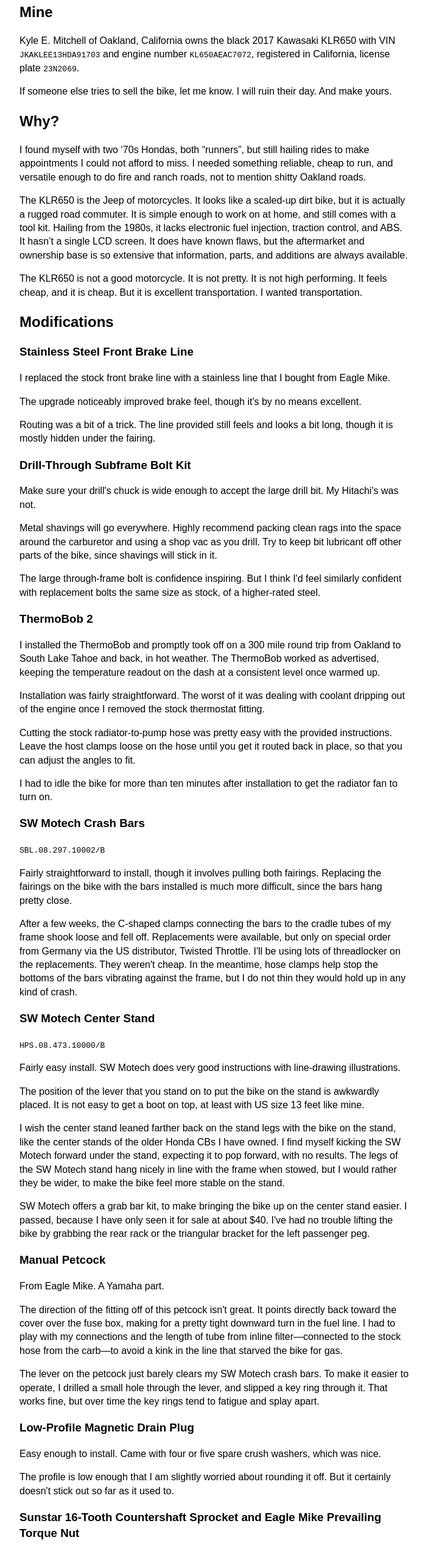
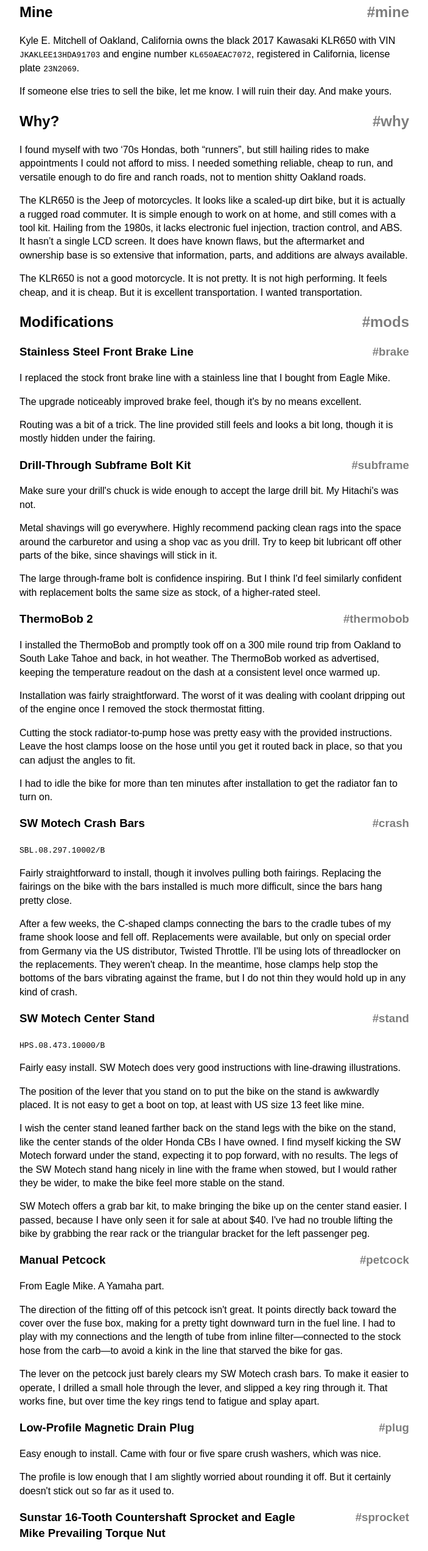
Before and after one commit to kemitchell/klr.kemitchell.com, a plain HTML site: page index.html in a window 1280 px wide. Shown: the part 233-2776 px from the top of the page at 61% size, without its empty margins (288-991 px from the left). Drawn offline with Linux system fonts and the light colour scheme.

Commit message:
Add and display heading IDs

```diff
--- a/index.html
+++ b/index.html
@@ -14,78 +14,78 @@
       </blockquote>
     </header>
     <main>
-      <h2>Mine</h2>
+      <h2 id=mine>Mine</h2>
       <p>Kyle E. Mitchell of Oakland, California owns the black 2017 Kawasaki KLR650 with VIN <code>JKAKLEE13HDA91703</code> and engine number <code>KL650AEAC7072</code>, registered in California, license plate <code>23N2069</code>.</p>
       <p>If someone else tries to sell the bike, <a id=email>let me know</a>.  I will ruin their day.  And make yours.</p>
 
-      <h2>Why?</h2>
+      <h2 id=why>Why?</h2>
       <p>I found myself with two ‘70s Hondas, both “runners”, but still hailing rides to make appointments I could not afford to miss.  I needed something reliable, cheap to run, and versatile enough to do fire and ranch roads, not to mention shitty Oakland roads.</p>
       <p>The KLR650 is the Jeep of motorcycles.  It looks like a scaled-up dirt bike, but it is actually a rugged road commuter.  It is simple enough to work on at home, and still comes with a tool kit.  Hailing from the 1980s, it lacks electronic fuel injection, traction control, and ABS.  It hasn’t a single LCD screen.  It does have known flaws, but the aftermarket and ownership base is so extensive that information, parts, and additions are always available.</p>
       <p>The KLR650 is not a good motorcycle.  It is not pretty.  It is not high performing.  It feels cheap, and it is cheap.  But it is excellent transportation.  I wanted transportation.</p>
 
-      <h2>Modifications</h2>
+      <h2 id=mods>Modifications</h2>
 
-      <h3>Stainless Steel Front Brake Line</h3>
+      <h3 id=brake>Stainless Steel Front Brake Line</h3>
       <p>I replaced the stock front brake line with a stainless line that I bought from Eagle Mike.</p>
       <p>The upgrade noticeably improved brake feel, though it's by no means excellent.</p>
       <p>Routing was a bit of a trick.  The line provided still feels and looks a bit long, though it is mostly hidden under the fairing.</p>
 
-      <h3>Drill-Through Subframe Bolt Kit</h3>
+      <h3 id=subframe>Drill-Through Subframe Bolt Kit</h3>
       <p>Make sure your drill's chuck is wide enough to accept the large drill bit.  My Hitachi's was not.</p>
       <p>Metal shavings will go everywhere.  Highly recommend packing clean rags into the space around the carburetor and using a shop vac as you drill.  Try to keep bit lubricant off other parts of the bike, since shavings will stick in it.</p>
       <p>The large through-frame bolt is confidence inspiring.  But I think I'd feel similarly confident with replacement bolts the same size as stock, of a higher-rated steel.</p>
 
-      <h3>ThermoBob 2</h3>
+      <h3 id=thermobob>ThermoBob 2</h3>
       <p>I installed the ThermoBob and promptly took off on a 300 mile round trip from Oakland to South Lake Tahoe and back, in hot weather.  The ThermoBob worked as advertised, keeping the temperature readout on the dash at a consistent level once warmed up.</p>
       <p>Installation was fairly straightforward.  The worst of it was dealing with coolant dripping out of the engine once I removed the stock thermostat fitting.</p>
       <p>Cutting the stock radiator-to-pump hose was pretty easy with the provided instructions.  Leave the host clamps loose on the hose until you get it routed back in place, so that you can adjust the angles to fit.</p>
       <p>I had to idle the bike for more than ten minutes after installation to get the radiator fan to turn on.</p>
 
-      <h3>SW Motech Crash Bars</h3>
+      <h3 id=crash>SW Motech Crash Bars</h3>
       <p><code>SBL.08.297.10002/B</code></p>
       <p>Fairly straightforward to install, though it involves pulling both fairings.  Replacing the fairings on the bike with the bars installed is much more difficult, since the bars hang pretty close.</p>
       <p>After a few weeks, the C-shaped clamps connecting the bars to the cradle tubes of my frame shook loose and fell off.  Replacements were available, but only on special order from Germany via the US distributor, Twisted Throttle.  I'll be using lots of threadlocker on the replacements.  They weren't cheap.  In the meantime, hose clamps help stop the bottoms of the bars vibrating against the frame, but I do not thin they would hold up in any kind of crash.</p>
 
-      <h3>SW Motech Center Stand</h3>
+      <h3 id=stand>SW Motech Center Stand</h3>
       <p><code>HPS.08.473.10000/B</code></p>
       <p>Fairly easy install.  SW Motech does very good instructions with line-drawing illustrations.</p>
       <p>The position of the lever that you stand on to put the bike on the stand is awkwardly placed.  It is not easy to get a boot on top, at least with US size 13 feet like mine.</p>
       <p>I wish the center stand leaned farther back on the stand legs with the bike on the stand, like the center stands of the older Honda CBs I have owned.  I find myself kicking the SW Motech forward under the stand, expecting it to pop forward, with no results.  The legs of the SW Motech stand hang nicely in line with the frame when stowed, but I would rather they be wider, to make the bike feel more stable on the stand.</p>
       <p>SW Motech offers a grab bar kit, to make bringing the bike up on the center stand easier.  I passed, because I have only seen it for sale at about $40.  I've had no trouble lifting the bike by grabbing the rear rack or the triangular bracket for the left passenger peg.</p>
 
-      <h3>Manual Petcock</h3>
+      <h3 id=petcock>Manual Petcock</h3>
       <p>From Eagle Mike.  A Yamaha part.</p>
       <p>The direction of the fitting off of this petcock isn't great.  It points directly back toward the cover over the fuse box, making for a pretty tight downward turn in the fuel line.  I had to play with my connections and the length of tube from inline filter—connected to the stock hose from the carb—to avoid a kink in the line that starved the bike for gas.</p>
       <p>The lever on the petcock just barely clears my SW Motech crash bars.  To make it easier to operate, I drilled a small hole through the lever, and slipped a key ring through it.  That works fine, but over time the key rings tend to fatigue and splay apart.</p>
 
-      <h3>Low-Profile Magnetic Drain Plug</h3>
+      <h3 id=plug>Low-Profile Magnetic Drain Plug</h3>
       <p>Easy enough to install.  Came with four or five spare crush washers, which was nice.</p>
       <p>The profile is low enough that I am slightly worried about rounding it off.  But it certainly doesn't stick out so far as it used to.</p>
 
-      <h3>Sunstar 16-Tooth Countershaft Sprocket and Eagle Mike Prevailing Torque Nut</h3>
+      <h3 id=sprocket>Sunstar 16-Tooth Countershaft Sprocket and Eagle Mike Prevailing Torque Nut</h3>
       <p>The stock lock washer was a pain to pry loose, and the stock nut was very difficult to bust loose.  When I finally managed it, my breaker bar flew out of my hand onto the floor.  I was afraid I'd stripped the bolt.  Instead, it was loose.</p>
       <p>You want the bike on side stand, with the bike in gear.  You also want to depress the rear brake as you break the nut loose.  This is very awkward, even if you can straddle the bike and stand flat-footed.  Shorter mechanics will need a hand, or some kind of clamp to press the brake pedal for them.</p>
       <p>The prevailing torque bolt was much easier to install, but required a large 30mm hex socket.</p>
       <p>The change is most noticeable from a stop.  It's much easier to stall the bike. The RPM difference at high speed isn't all that impressive, but might be worthwhile for long road trips.</p>
       <p>On a nearly new bike, the larger countershaft sprocket moved the chain adjusters up just past the front-most alignment indicator lines.</p>
 
-      <h3>Removed Hand Guards</h3>
+      <h3 id=guards>Removed Hand Guards</h3>
       <p>Easy to remove, especially if you leave the stock spacers in place.  On my bike, they are matching black, and hardly noticeable.</p>
       <p>This was mostly preference.  I <em>think</em> I could feel air resistance at highway speed with the stock guards, but perhaps I am deceiving myself.</p>
 
-      <h3>Removed Side Stand Switch</h3>
+      <h3 id=switch>Removed Side Stand Switch</h3>
       <p>Easy enough to remove the housing and switch.  Leaves unsightly routing tabs on the frame.</p>
       <p>You need very small terminals connectors to mate with the blade pins in the connector from the wiring harness.  Jump one pin to the other.</p>
 
-      <h2>Consumables</h2>
+      <h2 id=consumables>Consumables</h2>
 
-      <h3>Rotella T6</h3>
+      <h3 id=oil>Rotella T6</h3>
       <p>Cheap.  Readily available.  MA-rated.  Full synthetic.</p>
 
-      <h3>Wix 24951</h3>
+      <h3 id=filter>Wix 24951</h3>
       <p>Comes with the o-ring, unlike the UNI.  Cheap.  Stocked in major chain auto-parts stores.</p>
 
-      <h2>O’Reilly House Brand 50/50 Coolant</h2>
+      <h2 id=coolant>O’Reilly House Brand 50/50 Coolant</h2>
       <p>Ethylene glycol and water.  Works fine.</p>
     </main>
   </body>
--- a/styles.css
+++ b/styles.css
@@ -1,6 +1,21 @@
 body {
   font-family: sans-serif;
   line-height: 1.4;
+}
+
+h2[id],
+h3[id] {
+  padding-right: 10rem;
+  position: relative;
+}
+
+h2[id]:before,
+h3[id]:before {
+  content: '#' attr(id);
+  opacity: 0.5;
+  position: absolute;
+  right: 0;
+  top: 0;
 }
 
 header, main, footer {
```
